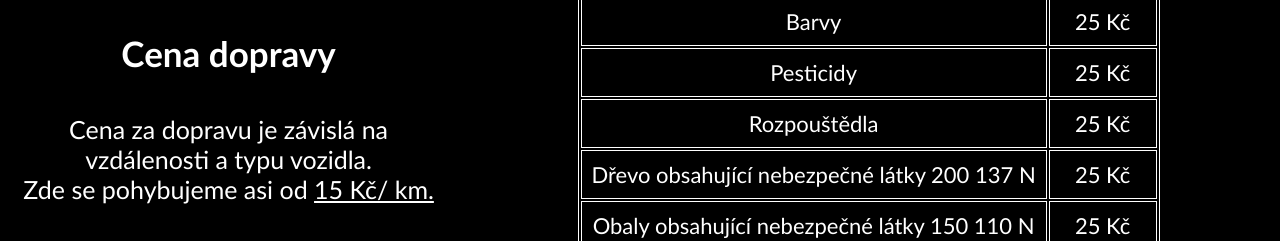
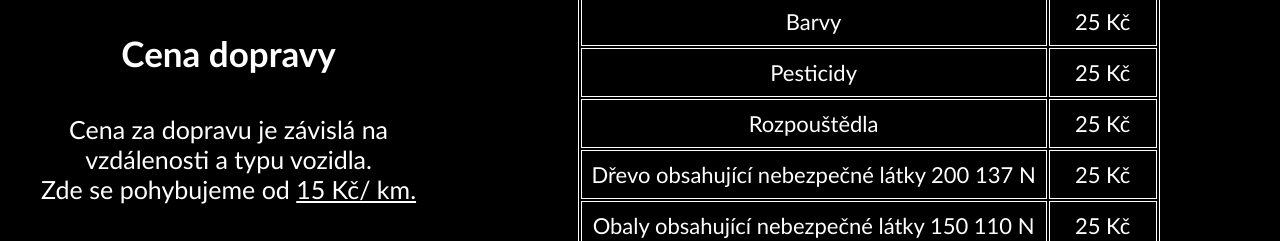
Before and after one commit to 3LENDERMAN/VyklizeniBednar, a plain HTML site: page cenik.html in a window 1280 px wide. Shown: the part 1110-1351 px from the top of the page. Drawn offline with Linux system fonts and the light colour scheme; a web font is replaced by a local one.

Commit message:
cenik.html

```diff
--- a/cenik.html
+++ b/cenik.html
@@ -95,7 +95,7 @@
                 <h3>Materiál</h3>
                 <p style="color: white;">Cena za jednotlivé materiály v jednotkách (Tabulka).</p>
                 <h3>Cena dopravy</h3>
-                <p style="color: white;">Cena za dopravu je závislá na vzdálenosti a typu vozidla. <br> Zde se pohybujeme asi od <u>15 Kč/ km.</u></p>
+                <p style="color: white;">Cena za dopravu je závislá na vzdálenosti a typu vozidla. <br> Zde se pohybujeme od <u>15 Kč/ km.</u></p>
                 <h3>Cena za práci</h3>
                 <p style="color: white;">Cena za práci se pohybuje od <u>900 Kč/h</u> za dvě osoby a vozidlo.</p>
 
```
